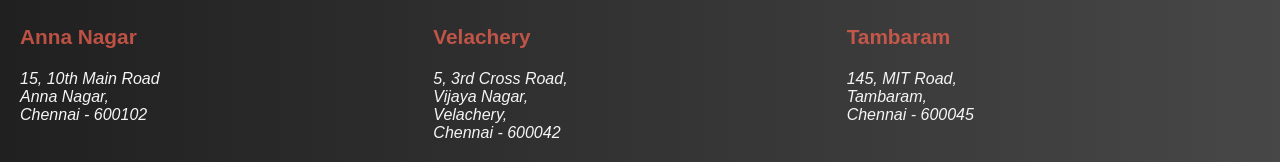
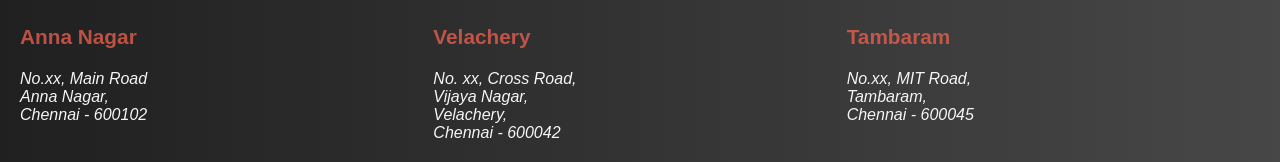
Before and after one commit to Ashm99/The-Z-Dine, a plain HTML site: page index.html in a window 1280 px wide. Shown: the part 1525-1687 px from the top of the page. Drawn offline with Linux system fonts and the light colour scheme.

Commit message:
Updated index.html's location

```diff
--- a/index.html
+++ b/index.html
@@ -225,7 +225,7 @@
             <div class="annanagar">
                 <h3>Anna Nagar</h3>
                 <address>
-                    15, 10th Main Road</br>
+                    No.xx, Main Road</br>
                     Anna Nagar,</br>
                     Chennai - 600102
                 </address>
@@ -233,7 +233,7 @@
             <div class="velachery">
                 <h3>Velachery</h3>
                 <address>
-                    5, 3rd Cross Road,</br>
+                    No. xx, Cross Road,</br>
                     Vijaya Nagar,</br>
                     Velachery,</br>
                     Chennai - 600042
@@ -242,7 +242,7 @@
             <div class="Tambaram">
                 <h3>Tambaram</h3>
                 <address>
-                    145, MIT Road,</br>
+                    No.xx, MIT Road,</br>
                     Tambaram,</br>
                     Chennai - 600045
                 </address>
```
